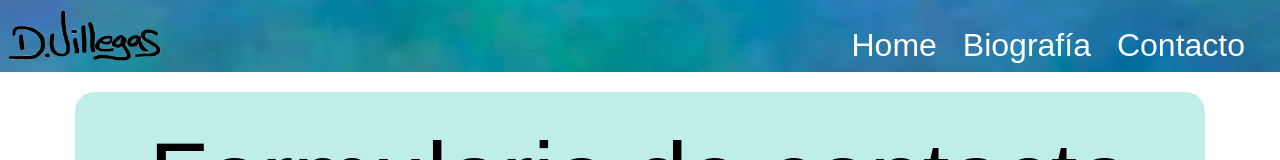
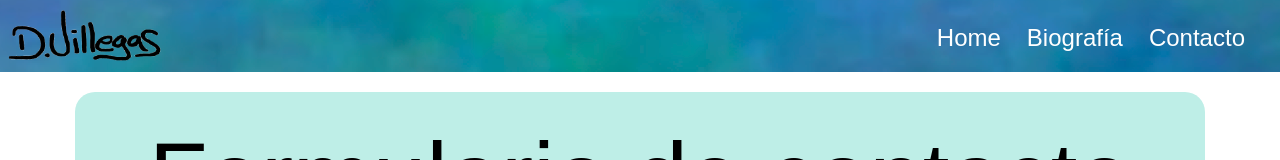
Before and after one commit to valentinavillegasc/Galeria-D.Villegas, a React (Create React App) app: page /contacto in a window 1280 px wide. Shown: the top 160 px of the page. Built offline with nearby package versions, Linux system fonts and the light colour scheme; no server answers.

Commit message:
cambio letra navbar

```diff
--- a/src/components/Estilos/BurguerNav.module.css
+++ b/src/components/Estilos/BurguerNav.module.css
@@ -26,7 +26,7 @@
 .link {
   color: white;
   text-decoration: none;
-  font-size: 2rem;
+  font-size: 1.5rem;
 }
 
 /*Media queries*/
--- a/src/components/Estilos/NavBar.module.css
+++ b/src/components/Estilos/NavBar.module.css
@@ -20,7 +20,7 @@
   padding: 3px;
   font-size: 2rem;
   color: rgb(255, 255, 255);
-  margin: 0.5rem;
+  margin: 5px 20px 7px;
   margin-right: 1rem;
 }
 
@@ -30,7 +30,7 @@
   border-radius: 7px;
   color: white;
   text-decoration: none;
-  font-size: 2rem;
+  font-size: 1.5rem;
 }
 
 .hamburgerMenuButton {
--- a/src/views/Estilos/Biografia.module.css
+++ b/src/views/Estilos/Biografia.module.css
@@ -7,7 +7,7 @@
   display: flex;
   width: fit-content;
   flex-direction: row;
-  margin-top: 50px;
+  margin-top: 20px;
   margin-left: 100px;
   margin-right: 100px;
   margin-bottom: 0px;
```
